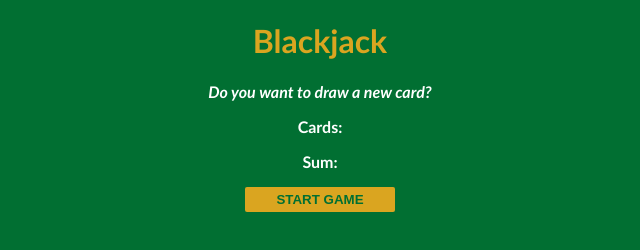
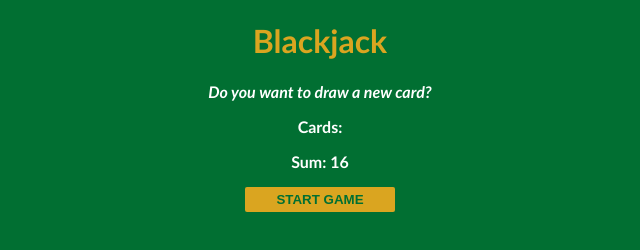
Before and after one commit to ichiomafrancis/Javascript_free_course_from_Scrimba, a plain HTML site: page blackJackGame/index.html in a window 1280 px wide. Both pictures are taken after a click on the button "START GAME". Shown: the full height of the page, 320-960 px from the left. Drawn offline with Linux system fonts and the light colour scheme.

Commit message:
added and id to my sum paragraph and used it to manipulate the content. I also used the querySelector for the first time

```diff
--- a/blackJackGame/index.html
+++ b/blackJackGame/index.html
@@ -13,7 +13,7 @@
     <h1>Blackjack</h1>
     <p id="message-el">Want to play a round?</p>
     <p>Cards:</p>
-    <p>Sum:</p>
+    <p id="sum-el">Sum:</p>
     <button type="button" class="btn" onclick="startGame()">START GAME</button>
 
     <script src="index.js"></script>
--- a/blackJackGame/index.js
+++ b/blackJackGame/index.js
@@ -5,6 +5,7 @@ let hasBlackJack = false;
 let isAlive = true;
 let message = "";
 let messageEl = document.getElementById("message-el");
+let sumEl = document.querySelector("#sum-el");
 
 function startGame() {
   if (sum <= 20) {
@@ -17,6 +18,8 @@ function startGame() {
     isAlive = false;
   }
 
+  // sumEl.innerText = `"Sum: ${sum}"`;
+  sumEl.innerText = "Sum: " + sum;
   messageEl.innerText = message;
 
   //CASH OUT
```
